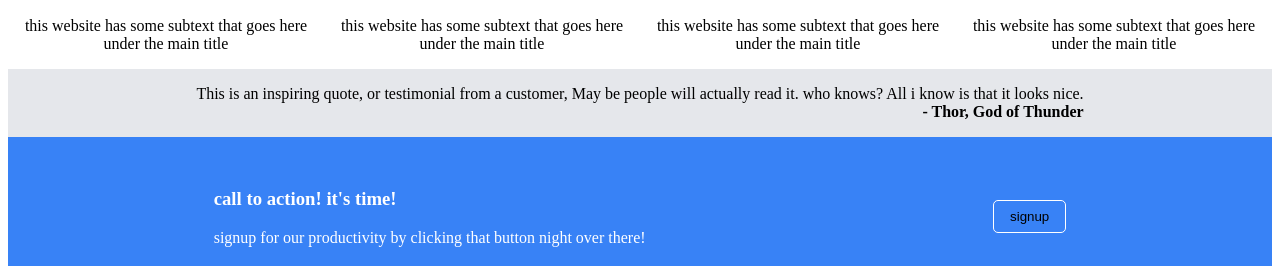
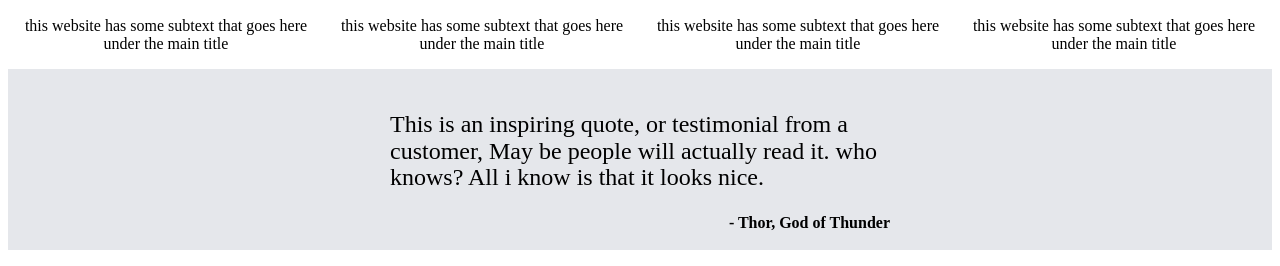
Before and after one commit to danielbelay321/landing-page-theodinproject, a plain HTML site: page index.html in a window 1280 px wide. Shown: the part 688-954 px from the top of the page. Drawn offline with Linux system fonts and the light colour scheme.

Commit message:
landing page modified

```diff
--- a/index.css
+++ b/index.css
@@ -81,12 +81,14 @@ button {
 }
 
 .callAction{
+    margin: 5%;
     background-color: #3882F6;
     display: flex;
     justify-content: space-around;
     align-items: center;
     color: white;
     padding: 32px;
+    /* margin: 0 auto; */
 }
 
 .signup2{
@@ -99,3 +101,14 @@ footer {
     color: white;
     padding: 16px;
 }
+
+.testimony-center {
+   padding: 18px;
+   width: 500px;
+}
+
+.testimony-center p {
+    font-size: 24px;
+    font-weight: 100;
+    line-height: 1.1;
+}
--- a/index.html
+++ b/index.html
@@ -60,11 +60,13 @@
 </div>
 
 <div class="testimony">
+  <div class="testimony-center">
 
-<p>This is an inspiring quote, or testimonial from a customer, May be people will actually read it. who knows? All i know is that it looks nice.
+  <p>This is an inspiring quote, or testimonial from a customer, May be people will actually read it. who knows? All i know is that it looks nice.</p>
 
-<span class="author"> - Thor, God of Thunder</span>
+  <span class="author"> - Thor, God of Thunder</span>
 
+</div>
 </div>
 
 <div class="callAction">
```
